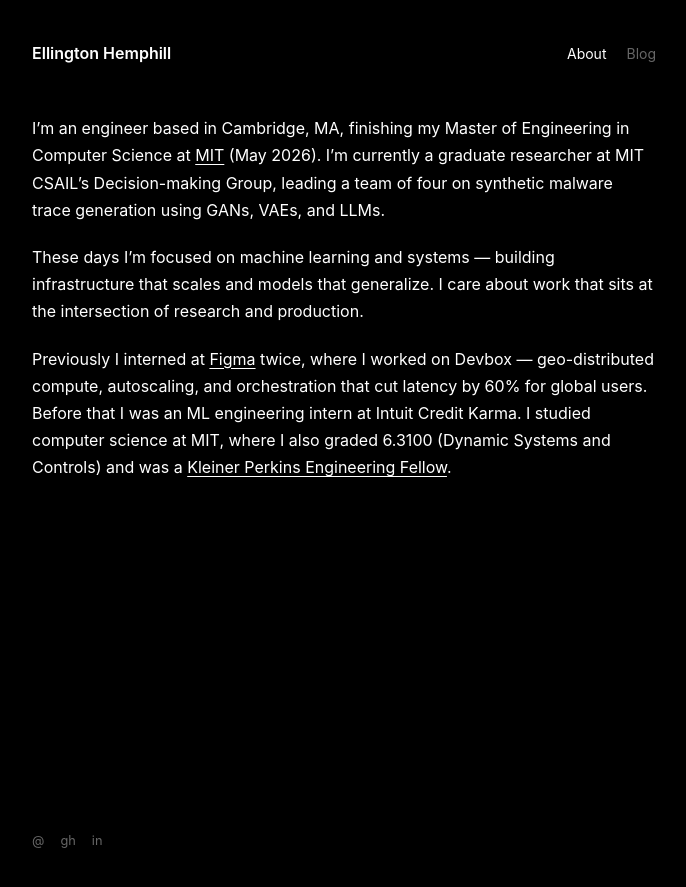
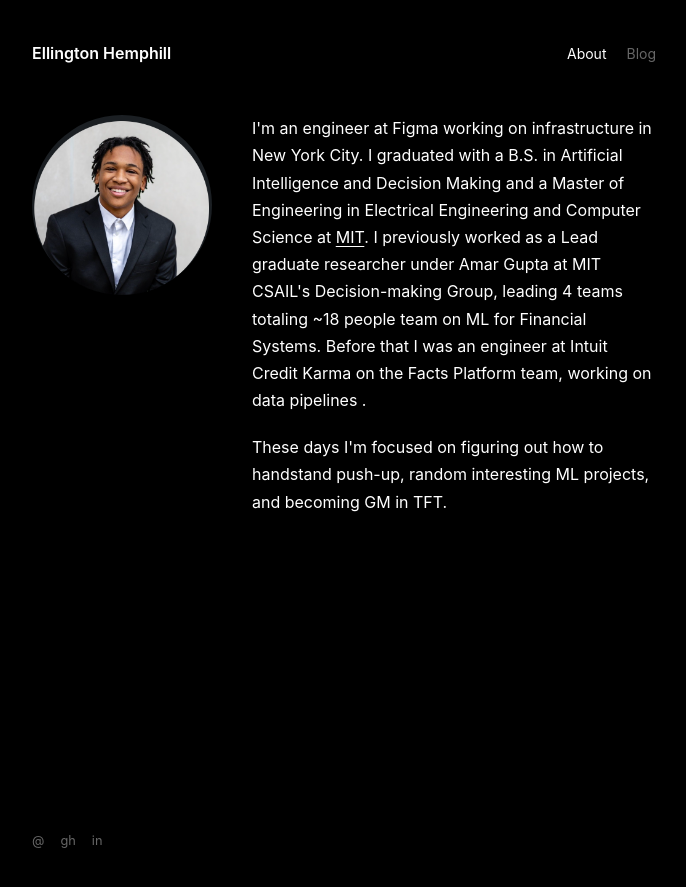
Before and after one commit to apollo1291/me, a Jekyll site: the page built from index.html, in a window 1280 px wide. Shown: the top 887 px of the page, without its empty margins (296-982 px from the left). Built offline with Jekyll 4.4.1, drawn with Linux system fonts in a browser that asks for light colours.

Commit message:
headshot

```diff
--- a/Gemfile
+++ b/Gemfile
@@ -1,3 +1,7 @@
 source "https://rubygems.org"
 
 gem "github-pages", group: :jekyll_plugins
+
+# Needed on Ruby 3.4+ (stdlib gems removed). Harmless on 3.3.
+gem "csv"
+gem "bigdecimal"
--- a/assets/css/style.css
+++ b/assets/css/style.css
@@ -88,12 +88,27 @@ a {
   color: #fff;
 }
 
-.about p {
+.about-layout {
+  display: flex;
+  gap: 2.5rem;
+  align-items: flex-start;
+}
+
+.about-headshot {
+  width: 180px;
+  height: 180px;
+  border-radius: 50%;
+  object-fit: cover;
+  flex-shrink: 0;
+  background: #1a1a1a;
+}
+
+.about-text p {
   margin-bottom: 1.25rem;
 }
 
-.about p:last-of-type {
-  margin-bottom: 2rem;
+.about-text p:last-child {
+  margin-bottom: 0;
 }
 
 .blog-list {
@@ -171,4 +186,15 @@ a {
     padding-left: 1.5rem;
     padding-right: 1.5rem;
   }
+
+  .about-layout {
+    flex-direction: column;
+    align-items: center;
+    gap: 1.5rem;
+  }
+
+  .about-headshot {
+    width: 140px;
+    height: 140px;
+  }
 }
--- /dev/null
+++ b/index.html
@@ -0,0 +1,24 @@
+---
+layout: default
+title: About
+permalink: /
+---
+
+<div class="about">
+<div class="about-layout">
+<img src="{{ '/headshot.png' | relative_url }}" alt="Ellington Hemphill" class="about-headshot">
+<div class="about-text">
+<p>
+I'm an engineer at Figma working on infrastructure in New York City.
+
+I graduated with a B.S. in Artificial Intelligence and Decision Making and a Master of Engineering in Electrical Engineering and Computer Science at <a href="https://www.mit.edu/">MIT</a>.
+I previously worked as a Lead graduate researcher under Amar Gupta at MIT CSAIL's Decision-making Group,
+leading 4 teams totaling ~18 people team on ML for Financial Systems. Before that I was an engineer at Intuit Credit Karma on the Facts Platform team,
+working on data pipelines .
+</p>
+<p>
+These days I'm focused on figuring out how to handstand push-up, random interesting ML projects, and becoming GM in TFT.
+</p>
+</div>
+</div>
+</div>
--- a/index.md
+++ /dev/null
@@ -1,15 +0,0 @@
----
-layout: default
-title: About
-permalink: /
----
-
-<div class="about">
-
-I'm an engineer based in Cambridge, MA, finishing my Master of Engineering in Computer Science at [MIT](https://www.mit.edu/) (May 2026). I'm currently a graduate researcher at MIT CSAIL's Decision-making Group, leading a team of four on synthetic malware trace generation using GANs, VAEs, and LLMs.
-
-These days I'm focused on machine learning and systems — building infrastructure that scales and models that generalize. I care about work that sits at the intersection of research and production.
-
-Previously I interned at [Figma](https://www.figma.com/) twice, where I worked on Devbox — geo-distributed compute, autoscaling, and orchestration that cut latency by 60% for global users. Before that I was an ML engineering intern at Intuit Credit Karma. I studied computer science at MIT, where I also graded 6.3100 (Dynamic Systems and Controls) and was a [Kleiner Perkins Engineering Fellow](https://fellows.kleinerperkins.com/).
-
-</div>
```
Also changed, not shown: blog/hello-world/blog.md (+2 -2 lines), Gemfile.lock (added), README.md, headshot.png (added), 1 other file.
